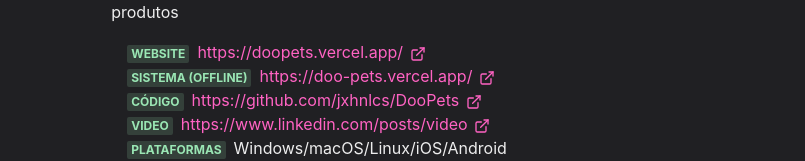
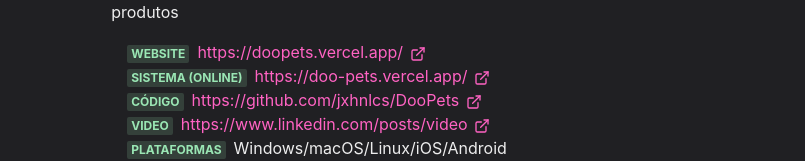
Before and after one commit to jxhnlcs/Portfolio, a Next.js app: page /projetos/doopets in a window 1280 px wide. Shown: the part 284-445 px from the top of the page, without its empty margins (242-1047 px from the left). Built offline with nearby package versions, Linux system fonts and the light colour scheme.

Commit message:
Update doopets.js

```diff
--- a/pages/projetos/doopets.js
+++ b/pages/projetos/doopets.js
@@ -27,7 +27,7 @@
           </Link>
         </ListItem>
         <ListItem>
-          <Meta>Sistema (Offline)</Meta>
+          <Meta>Sistema (Online)</Meta>
           <Link href="https://doo-pets.vercel.app/">
             https://doo-pets.vercel.app/ <ExternalLinkIcon mx="2px" />
           </Link>
```
